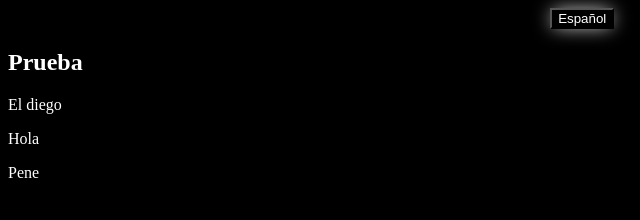
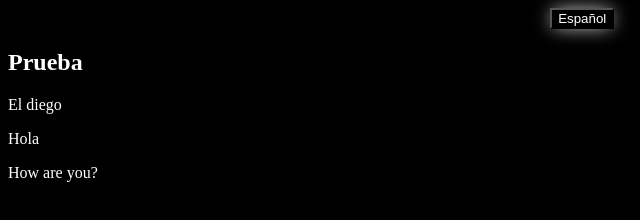
Before and after one commit to Lucssiano/Translator, a plain HTML site: page index.html in a window 1280 px wide. Shown: the full height of the page, 0-640 px from the left. Drawn offline with Linux system fonts and the light colour scheme.

Commit message:
Se modifican las palabras a traducir del archivo de prueba

```diff
--- a/index.html
+++ b/index.html
@@ -20,7 +20,7 @@
     <h2 data-i18n="body.title">Prueba</h2>
     <p data-i18n="body.paragraph">El diego</p>
     <p data-i18n="secondBody.title">Hola</p>
-    <p data-i18n="secondBody.paragraph">Pene</p>
+    <p data-i18n="secondBody.paragraph">How are you?</p>
     <script src="js/main.js" type="module"></script>
 </body>
 
--- a/js/translator.js
+++ b/js/translator.js
@@ -16,7 +16,7 @@
 			},
 			secondBody: {
 				title: 'Hola',
-				paragraph: 'Pene',
+				paragraph: 'Como estás?',
 			},
 		};
 		this._englishChanges = {
@@ -26,7 +26,7 @@
 			},
 			secondBody: {
 				title: 'Hello',
-				paragraph: 'Dick',
+				paragraph: 'How are you?',
 			},
 		};
 	}
@@ -54,6 +54,7 @@
 
 export default Translator;
 
+// --- Forma de traductor sin la class , por lo tanto no se puede exportar a muchos archivos --- //
 // const elements = $$('[data-i18n]');
 
 // const spanishChanges = {
@@ -105,3 +106,5 @@
 // 		spanishButton.classList.remove('active');
 // 	}
 // });
+
+// ----------------------------------------------------------------------- //
```
